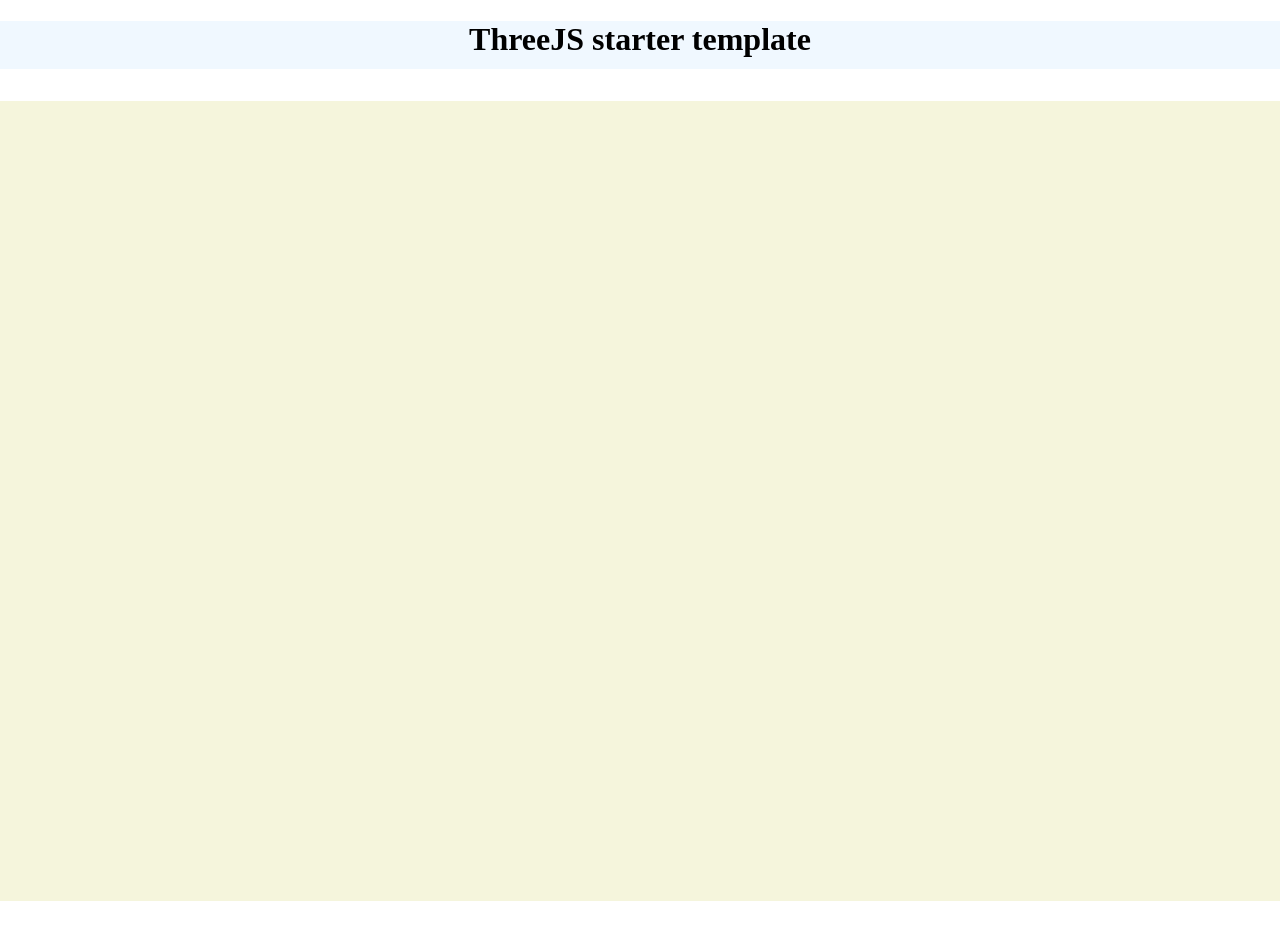
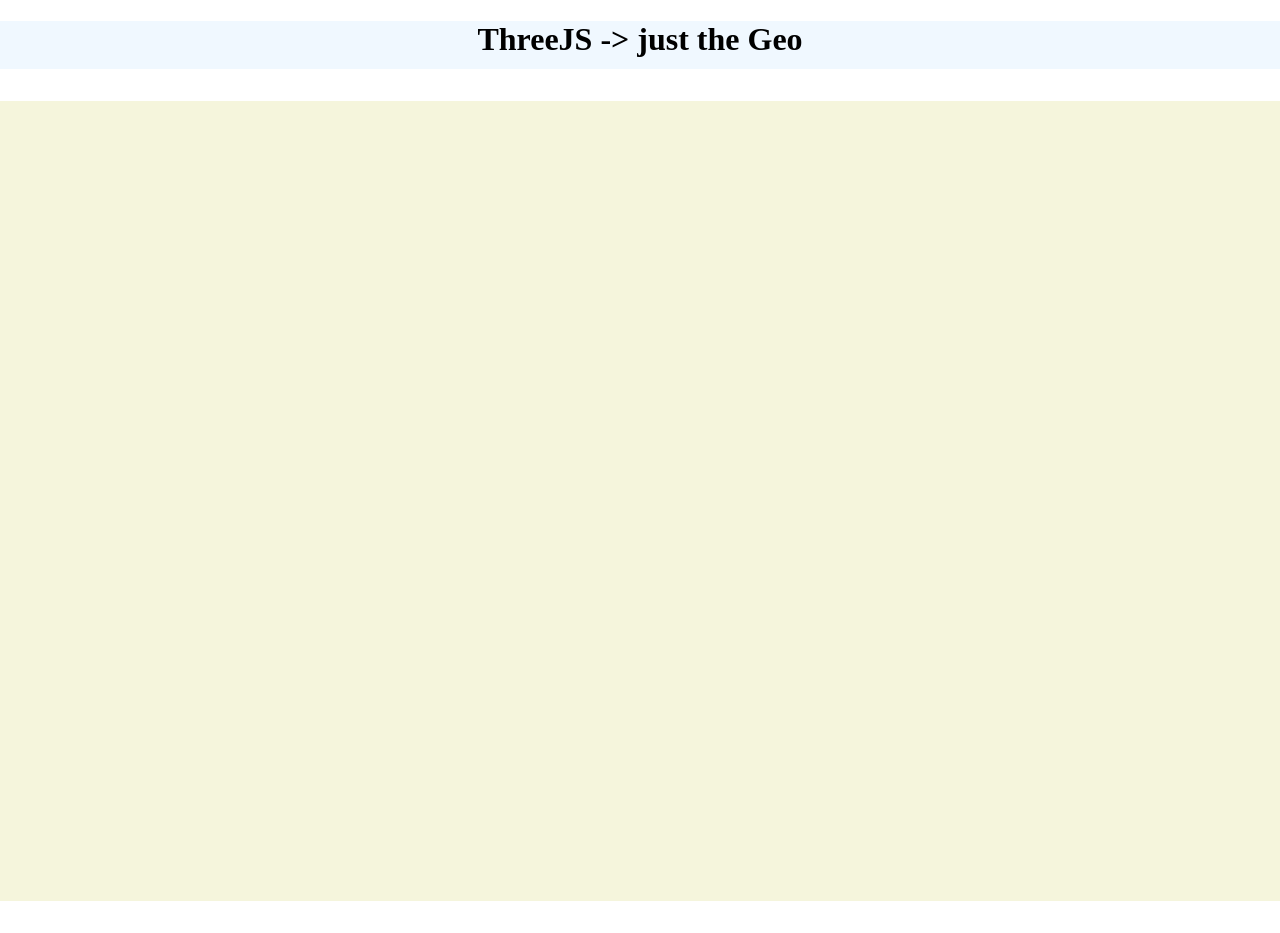
Before and after one commit to waynestedman/just-geometry, a website: page index.html in a window 1280 px wide. Drawn offline with nearby package versions, Linux system fonts and the light colour scheme.

Commit message:
build: bit o cleanup

```diff
--- a/index.html
+++ b/index.html
@@ -4,7 +4,7 @@
   <meta charset="UTF-8">
   <meta http-equiv="X-UA-Compatible" content="IE=edge">
   <meta name="viewport" content="width=device-width, initial-scale=1.0">
-  <title>ThreeJS template</title>
+  <title>ThreeJS - just the Geotemplate</title>
   <link rel="stylesheet" href="styles.css">
   <link rel="shortcut icon" href="favicon.ico" type="image/x-icon">
 </head>
@@ -20,7 +20,7 @@
   </script>
 
   <header>
-    <h1>ThreeJS starter template</h1>
+    <h1>ThreeJS -> just the Geo</h1>
   </header>
 
   <main id="sceneContainer"></main>
--- a/main.js
+++ b/main.js
@@ -31,7 +31,7 @@
 }; // getLight
 
 
-// Animate or render the scene
+// Animate and render the scene
 const animate = function () {
   requestAnimationFrame( animate );
 
```
